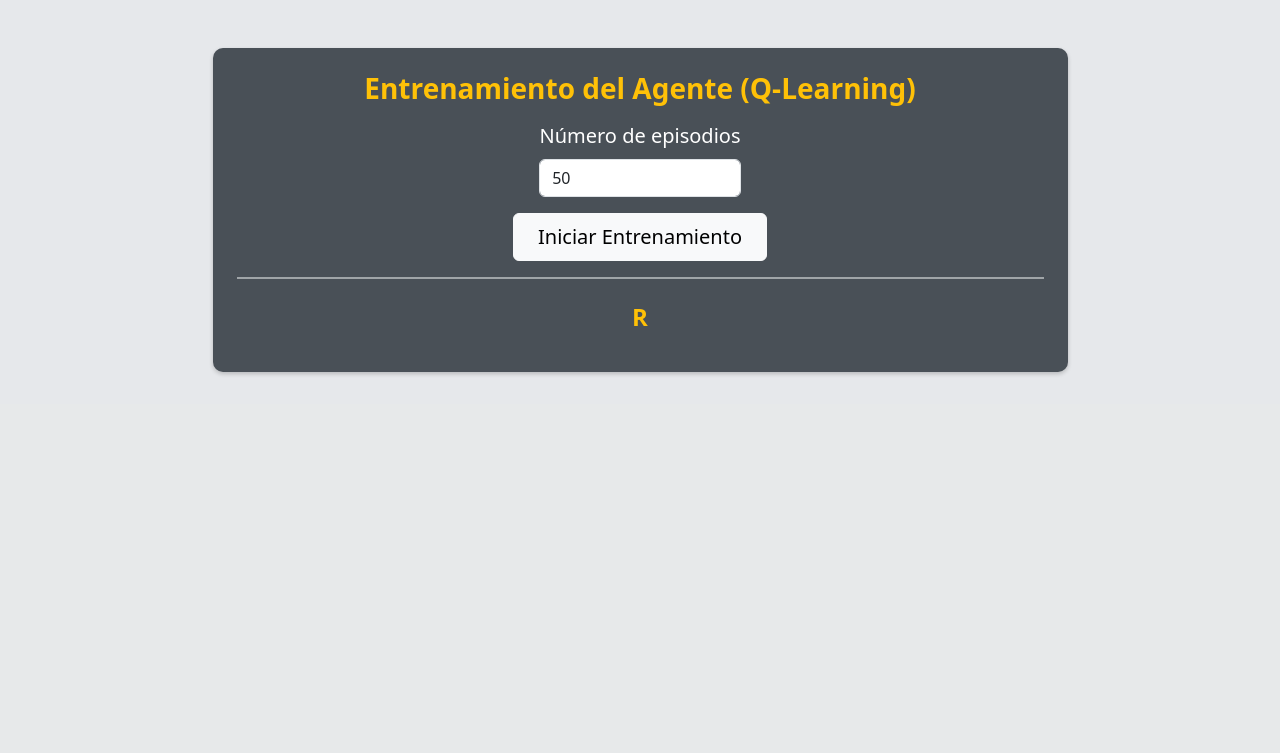
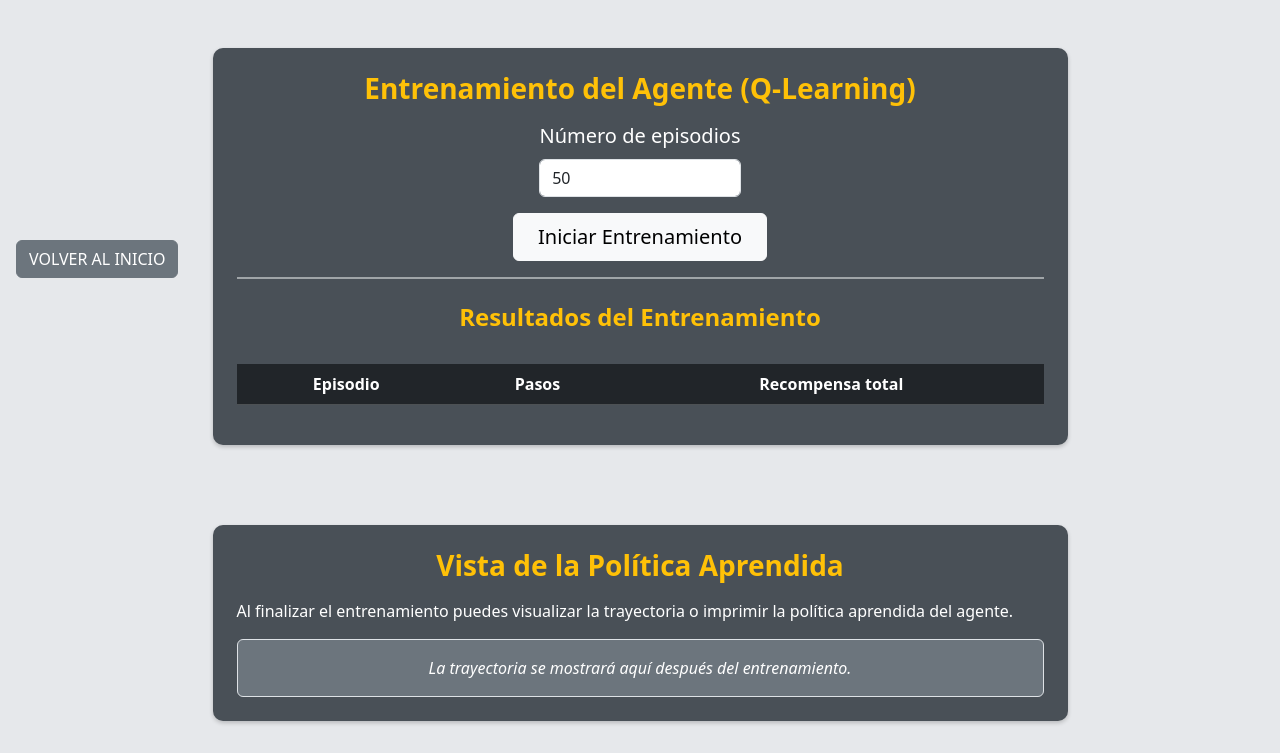
Before and after one commit to SantiagoTorresGonzalez/MachineLearning601N, a Flask app: page /gridworld/practica in a window 1280 px wide. Shown: the part 506-1259 px from the top of the page. Before the commit the page ends 881 px from the top, so only its background shows below. Run offline with Flask 3, Linux system fonts and the light colour scheme; lists and menus that the app fills with data are empty; parts of the project's set-up code (start-up, migrations or seed data) failed here and were passed over.

Commit message:
11:10 PM, correccion de html del ejercicio de practica

```diff
--- a/templates/gridworld_practica.html
+++ b/templates/gridworld_practica.html
@@ -3,7 +3,7 @@
 <head>
     <meta charset="UTF-8">
     <meta name="viewport" content="width=device-width, initial-scale=1.0">
-    <title>Ejercicio práctico - GridWorld (Q-Learning)</title>
+    <title>Ejercicio práctico: GridWorld (Q-Learning)</title>
     <link href="https://cdn.jsdelivr.net/npm/bootstrap@5.3.8/dist/css/bootstrap.min.css" rel="stylesheet">
     <link rel="stylesheet" href="{{ url_for('static', filename='style.css')}}">
 </head>
@@ -58,4 +58,74 @@
 
         <hr class="border border-light opacity-50">
 
-        <h4 class="text-center mt-4">R
+        <h4 class="text-center mt-4">Resultados del Entrenamiento</h4>
+
+        <div class="table-responsive">
+            <table id="results" class="table table-dark table-striped text-center mt-3">
+                <thead>
+                    <tr>
+                        <th>Episodio</th>
+                        <th>Pasos</th>
+                        <th>Recompensa total</th>
+                    </tr>
+                </thead>
+                <tbody>
+
+                </tbody>
+            </table>
+        </div>
+
+    </div>
+
+
+    <!-- Trayectoria -->
+    <div class="custom-card">
+        <h3>Vista de la Política Aprendida</h3>
+
+        <p>Al finalizar el entrenamiento puedes visualizar la trayectoria o imprimir la política aprendida del agente.</p>
+
+        <div id="policyPreview" class="border p-3 rounded bg-secondary text-center">
+            <i>La trayectoria se mostrará aquí después del entrenamiento.</i>
+        </div>
+    </div>
+
+
+    </div>
+
+    <script src="https://cdn.jsdelivr.net/npm/bootstrap@5.3.8/dist/js/bootstrap.bundle.min.js"></script>
+
+    <script>
+        function runTraining() {
+            const episodes = document.getElementById("episodes").value;
+
+            fetch("/gridworld/run", {
+                method: "POST",
+                headers: { "Content-Type": "application/x-www-form-urlencoded" },
+                body: "episodes=" + episodes
+            })
+            .then(res => res.json())
+            .then(data => {
+                const tbody = document.querySelector("#results tbody");
+                tbody.innerHTML = "";
+
+                data.forEach(row => {
+                    tbody.innerHTML += `
+                        <tr>
+                            <td>${row.episode}</td>
+                            <td>${row.steps}</td>
+                            <td>${row.reward}</td>
+                        </tr>`;
+                });
+
+                document.getElementById("policyPreview").innerHTML =
+                    "<b>Entrenamiento completado. Política lista para usar.</b>";
+            });
+        }
+    </script>
+
+    <a href="/" class="btn btn-secondary position-fixed bottom-0 start-0 m-3">
+        VOLVER AL INICIO
+    </a>
+
+</body>
+</html>
```
